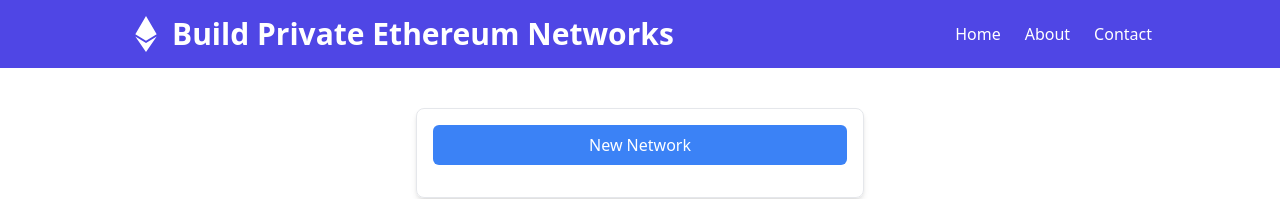
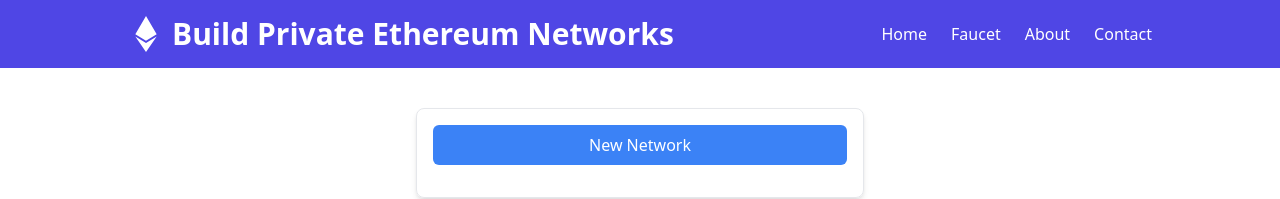
Before and after one commit to codecrypto-academy/pfm-web2.5-oct24-4, a React (Vite) app in the folder front/: page / in a window 1280 px wide. Shown: the top 199 px of the page. Built offline with nearby package versions, Linux system fonts and the light colour scheme; no server answers.

Commit message:
Faucet v.0.3

```diff
--- a/front/src/components/Header.tsx
+++ b/front/src/components/Header.tsx
@@ -12,6 +12,7 @@ const Header: React.FC = () => {
         <nav>
           <ul className="flex space-x-6">
             <li><a href="#home" className="hover:text-yellow-300">Home</a></li>
+            <li><a href="#home" className="hover:text-yellow-300">Faucet</a></li>
             <li><a href="#about" className="hover:text-yellow-300">About</a></li>
             <li><a href="#contact" className="hover:text-yellow-300">Contact</a></li>
           </ul>
```
